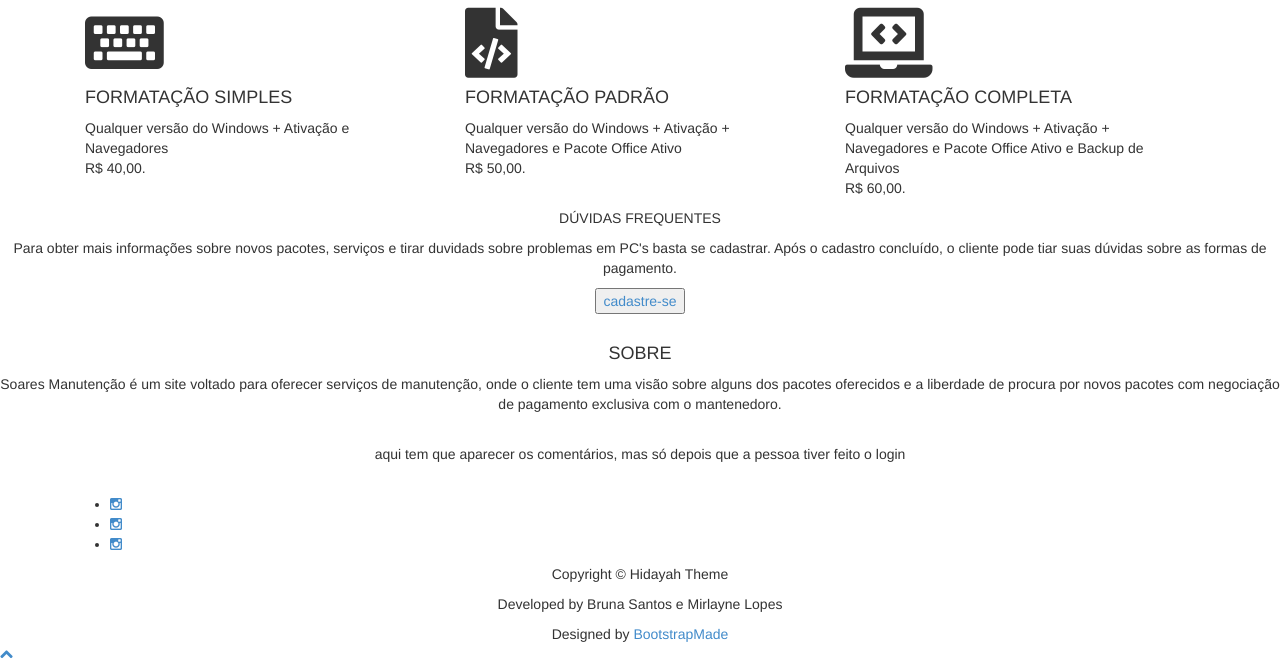
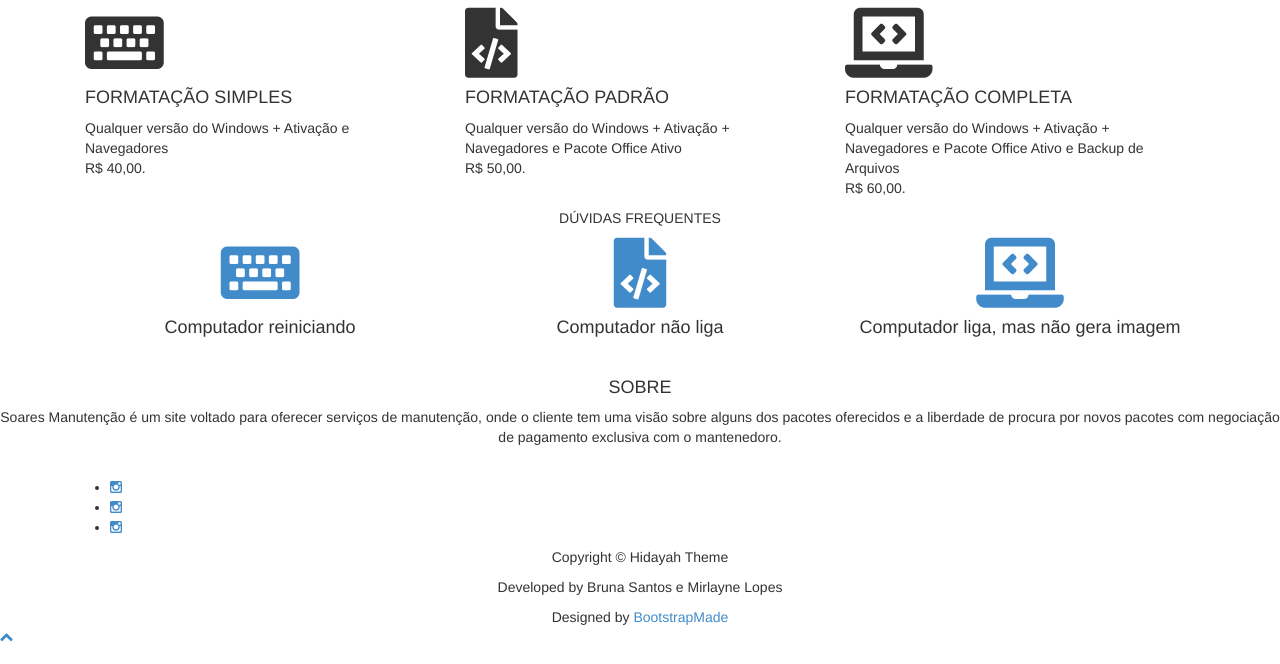
Before and after one commit to brunogomesifrn/pi19manutencao, a Django app: page / in a window 1280 px wide; the page is wider, and only the part inside the window is pictured. Shown: the part 642-1306 px from the top of that part. After the commit the page ends 1283 px from the top of that part, so only its background shows below. Run offline with Django 3.2, Linux system fonts and the light colour scheme; the visitor is signed in with stand-in values (Sample User, id 1); some libraries are stand-ins or nearby versions.

Commit message:
adicionando a pagina de problematicas e solucoes (nossa segunda opção de projeto)

```diff
--- a/core/templates/index.html
+++ b/core/templates/index.html
@@ -119,16 +119,67 @@
 
 <div class="slider text-center">
   <p>DÚVIDAS FREQUENTES</p>
+
+    <div class="container">
+      <div class="row">
+        <div class="big-box">
+          <div class="col-lg-12">
+            <div class="col-md-4">
+              <div class="box-bg">
+                <div class="wow bounceInLeft" data-wow-duration="2s" data-wow-delay="0.9s">
+                  <div class="align-center"><!--essa parte do <i> é a responsável pela imagem -->
+                    <a href="{% url 'problema1' %}">
+                    <i class="fas fa-keyboard fa-5x"></i>
+                  </a>
+                    <h4 class="text-bold">Computador reiniciando</h4>
+                  </div>
+                </div>
+              </div>
+            </div>
+            <div class="col-md-4">
+              <div class="box-bg">
+                <div class="wow bounceInLeft" data-wow-duration="2s" data-wow-delay="0.6s">
+                  <div class="align-center">
+                    <a href="{% url 'problema2' %}">
+                    <i class="fas fa-file-code fa-5x"></i>
+                    </a>
+                    <h4 class="text-bold">Computador não liga</h4>
+
+                  </div>
+                </div>
+              </div>
+            </div>
+            <div class="col-md-4">
+              <div class="box-bg">
+                <div class="wow bounceInLeft" data-wow-duration="2s" data-wow-delay="0.2s">
+                  <div class="align-center">
+                  <a href="{% url 'problema3' %}">
+                   <i class="fas fa-laptop-code fa-5x"></i>
+                  </a>
+                    <h4 class="text-bold">Computador liga, mas não
+gera imagem </h4>
+
+                  </div>
+                </div>
+              </div>
+            </div>
+          </div>
+        </div>
+      </div>
+    </div>
+
 </div>
 
 {% endif %}
+
+{% if not user.is_authenticated %}
   <div class="slider text-center">
     <p>Para obter mais informações sobre novos pacotes, serviços e tirar duvidads sobre problemas em PC's basta se cadastrar. Após o cadastro concluído, o cliente pode tiar suas dúvidas sobre as formas de pagamento.</p>
     <a href="{% url 'cadastro' %}">
         <button>cadastre-se</button>
     </a>
   </div>
-
+{% endif %}
 
 
     <div class="slider text-center">
@@ -144,13 +195,6 @@
     <p>Soares Manutenção é um site voltado para oferecer serviços de manutenção, onde o cliente tem uma visão sobre alguns dos pacotes oferecidos e a liberdade de procura por novos pacotes com negociação de pagamento exclusiva com o mantenedoro.</p>
   </div>
   <br>
-
-
-     <div class="slider text-center">
-   <p>aqui tem que aparecer os comentários, mas só depois que a pessoa tiver feito o login</p>
-   <br/>
-    </div>
-
 
 
   </div>
--- a/core/views.py
+++ b/core/views.py
@@ -87,4 +87,13 @@ def apagar(request, id):
 	apagar.delete()
 	return redirect('perfil')
 
+
+def problema1(request):
+	return render(request, "problema1.html")
+
+def problema2(request):
+	return render(request, "problema2.html")
+
+def problema3(request):
+	return render(request, "problema3.html")
 # Create your views here.
--- a/pi19manutencao/urls.py
+++ b/pi19manutencao/urls.py
@@ -15,11 +15,14 @@ Including another URLconf
 """
 from django.contrib import admin
 from django.urls import path
-from core.views import index, perfil, cadastro, dados, pergunta_listar, cadastrar_pergunta, editar, apagar
+from core.views import index, perfil, cadastro, dados, pergunta_listar, cadastrar_pergunta, editar, apagar, problema1, problema2, problema3
 from django.contrib.auth import views as auth_views
 
 urlpatterns = [
 
+    path('problema1/', problema1, name='problema1'),
+    path('problema2/', problema2, name='problema2'),
+    path('problema3/', problema3, name='problema3'),
     path('apagar/<int:id>', apagar, name='apagar'),
     path('editar/<int:id>', editar, name='editar'),
     path('cadastrar_pergunta', cadastrar_pergunta, name='cadastrar_pergunta'),
```
Also changed, not shown: core/templates/perfiladmin.html (deleted, +0 -36 lines), core/templates/problema1.html (added, +31 -0 lines), core/templates/problema2.html (added, +37 -0 lines), core/templates/problema3.html (added, +32 -0 lines), core/models.py (line endings or trailing spaces).
